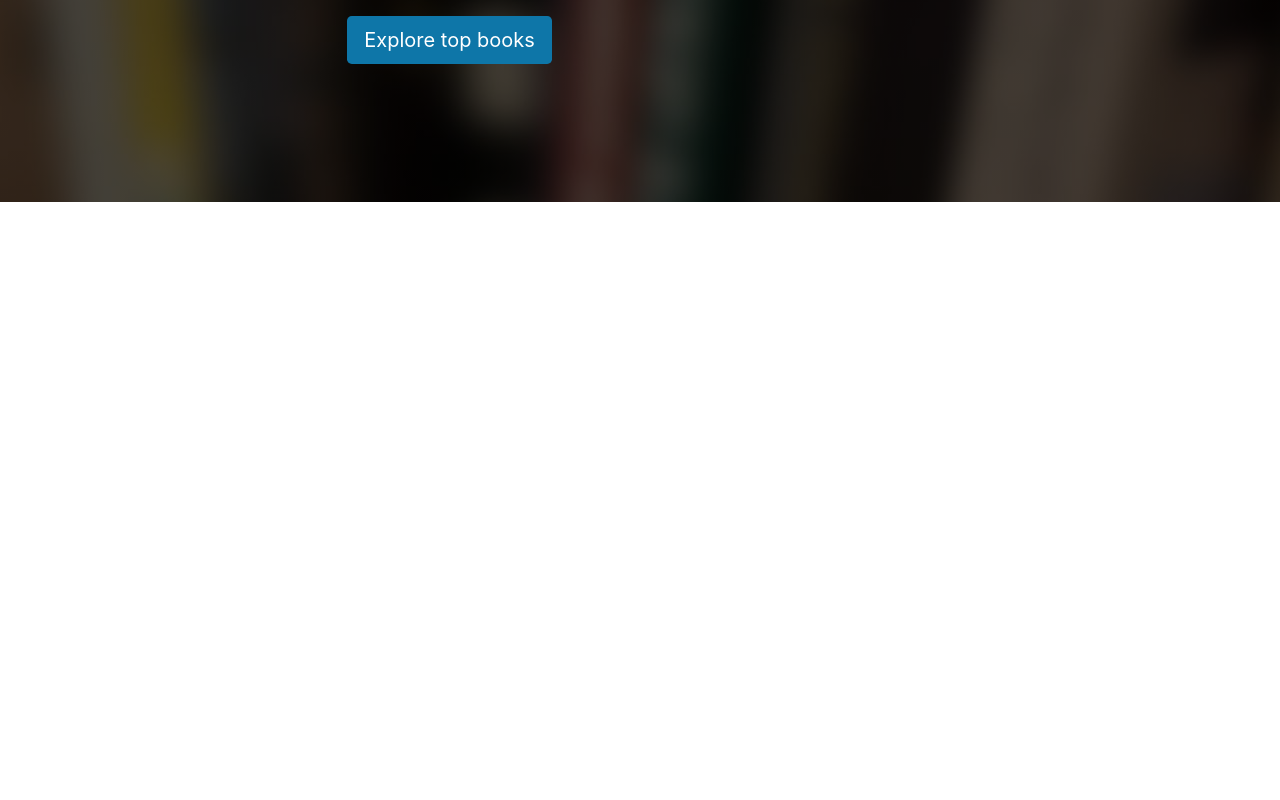
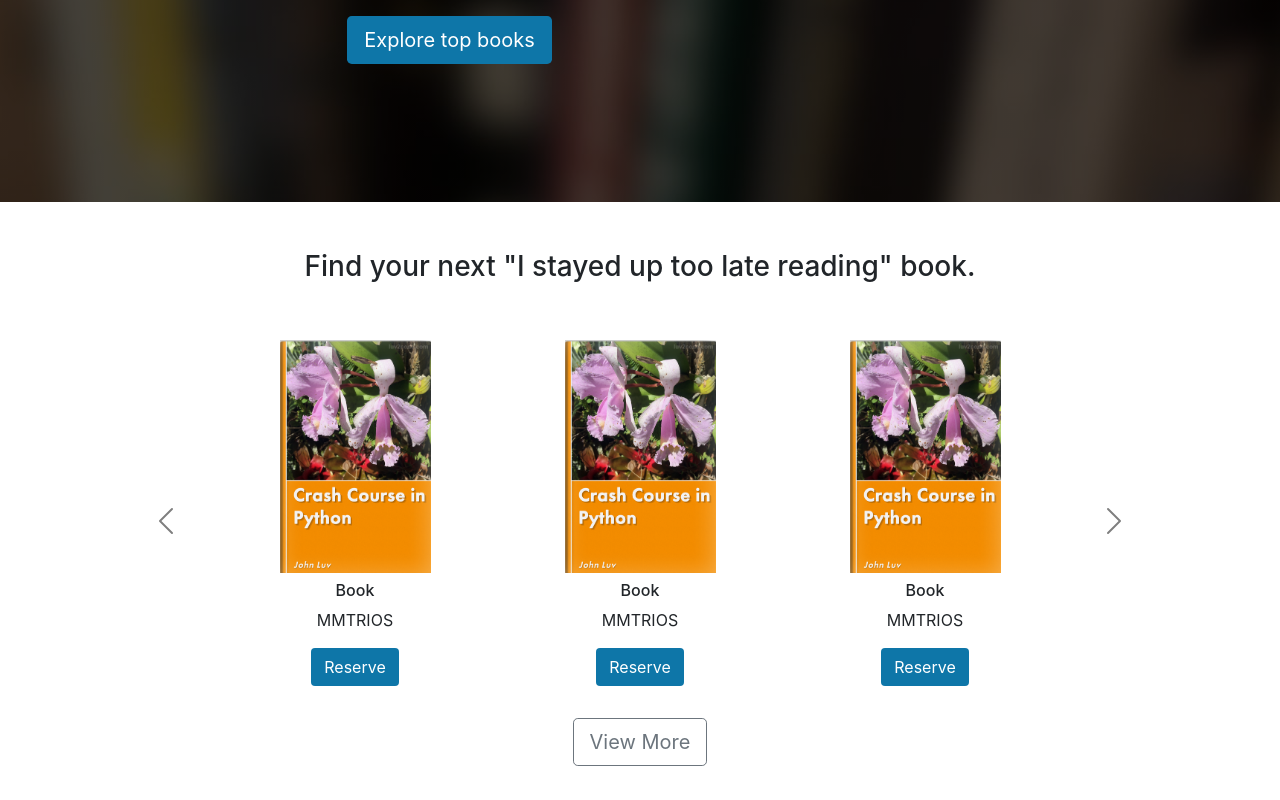
Before and after one commit to thomasxliu/library-app, a React (Create React App) app in the folder web/: page / in a window 1280 px wide. Shown: the part 276-1076 px from the top of the page. Before the commit the page ends 800 px from the top, so only its background shows below. Built offline with nearby package versions, Linux system fonts and the light colour scheme.

Commit message:
add book carousel component

```diff
--- a/web/src/App.tsx
+++ b/web/src/App.tsx
@@ -1,13 +1,15 @@
-import React from 'react';
-import './App.css';
-import { ExploreTopBooks } from './layout/HomePage/ExploreTopBooks';
-import { Navbar } from './layout/NavbarAndFooter/Navbar';
+import React from "react";
+import "./App.css";
+import { Carousel } from "./layout/HomePage/Carousel";
+import { ExploreTopBooks } from "./layout/HomePage/ExploreTopBooks";
+import { Navbar } from "./layout/NavbarAndFooter/Navbar";
 
 function App() {
   return (
     <div>
       <Navbar />
       <ExploreTopBooks />
+      <Carousel />
     </div>
   );
 }
--- /dev/null
+++ b/web/src/layout/HomePage/Carousel.tsx
@@ -0,0 +1,76 @@
+import { ReturnBook } from "./ReturnBook";
+
+export const Carousel = () => {
+  return (
+    <div className="container mt-5" style={{ height: 550 }}>
+      <div className="homepage-carousel-title">
+        <h3>Find your next "I stayed up too late reading" book.</h3>
+      </div>
+
+      <div
+        id="carouselExampleControls"
+        className="carousel carousel-dark slide mt-5 d-none d-lg-block"
+        data-bs-interval="false"
+      >
+        {/* Desktop */}
+        <div className="carousel-inner">
+          <div className="carousel-item active">
+            <div className="row d-flex justify-content-center align-items-center">
+              <ReturnBook />
+              <ReturnBook />
+              <ReturnBook />
+            </div>
+          </div>
+
+          <div className="carousel-item">
+            <div className="row d-flex justify-content-center align-items-center">
+              <ReturnBook />
+              <ReturnBook />
+              <ReturnBook />
+            </div>
+          </div>
+
+          <div className="carousel-item">
+            <div className="row d-flex justify-content-center align-items-center">
+              <ReturnBook />
+              <ReturnBook />
+              <ReturnBook />
+            </div>
+          </div>
+        </div>
+
+        <button
+          className="carousel-control-prev"
+          type="button"
+          data-bs-target="#carouselExampleControls"
+          data-bs-slide="prev"
+        >
+          <span className="carousel-control-prev-icon" aria-hidden="true" />
+          <span className="visually-hidden">Previous</span>
+        </button>
+
+        <button
+          className="carousel-control-next"
+          type="button"
+          data-bs-target="#carouselExampleControls"
+          data-bs-slide="next"
+        >
+          <span className="carousel-control-next-icon" aria-hidden="true" />
+          <span className="visually-hidden">Next</span>
+        </button>
+      </div>
+
+      {/* Mobile */}
+      <div className="d-lg-none mt-3">
+        <div className="row d-flex justify-content-center align-items-center">
+          <ReturnBook />
+        </div>
+      </div>
+      <div className="homepage-carousel-title mt-3">
+        <a className="btn btn-outline-secondary btn-lg" href="#">
+          View More
+        </a>
+      </div>
+    </div>
+  );
+};
--- a/web/src/layout/HomePage/ExploreTopBooks.tsx
+++ b/web/src/layout/HomePage/ExploreTopBooks.tsx
@@ -1,13 +1,19 @@
 export const ExploreTopBooks = () => {
   return (
-    <div className='p-5 mb-4 bg-dark header'>
+    <div className="p-5 mb-5 bg-dark header">
       <div className="container-fluid py-5 text-white d-flex justify-content-center alignitem-center">
         <div>
           <h1 className="display-5 fw-bold">Find your next adventure</h1>
           <p className="col-md-8 fs-4">Where would you like to go next?</p>
-          <a type="button" className="btn main-color btn-lg text-white" href="#">Explore top books</a>
+          <a
+            type="button"
+            className="btn main-color btn-lg text-white"
+            href="#"
+          >
+            Explore top books
+          </a>
         </div>
       </div>
     </div>
   );
-}
+};
--- /dev/null
+++ b/web/src/layout/HomePage/ReturnBook.tsx
@@ -0,0 +1,21 @@
+import React from "react";
+
+export const ReturnBook = () => {
+  return (
+    <div className="col-xs-6 col-sm-6 col-md-4 col-lg-3 mb-3">
+      <div className="text-center">
+        <img
+          src={require("./../../Images/BooksImages/book-luv2code-1000.png")}
+          width="151"
+          height="233"
+          alt="book"
+        />
+        <h6 className="mt-2">Book</h6>
+        <p>MMTRIOS</p>
+        <a className="btn main-color text-white" href="#">
+          Reserve
+        </a>
+      </div>
+    </div>
+  );
+};
--- a/web/src/layout/NavbarAndFooter/Navbar.tsx
+++ b/web/src/layout/NavbarAndFooter/Navbar.tsx
@@ -2,26 +2,40 @@ export const Navbar = () => {
   return (
     <nav className="navbar navbar-expand-lg navbar-dark main-color py-3">
       <div className="container-fluid">
-        <span className='navbar-brand'>MMTRIOS Library</span>
-        <button className="navbar-toggler" type='button' data-bs-toggle='collapse' data-bs-target='#navbarNavDropdown' aria-controls='navbarNavDropdown' aria-expanded='false' aria-label='Toggle Navigation'>
-          <span className="navbar-toggler-icon"></span>
+        <span className="navbar-brand">MMTRIOS Library</span>
+        <button
+          className="navbar-toggler"
+          type="button"
+          data-bs-toggle="collapse"
+          data-bs-target="#navbarNavDropdown"
+          aria-controls="navbarNavDropdown"
+          aria-expanded="false"
+          aria-label="Toggle Navigation"
+        >
+          <span className="navbar-toggler-icon" />
         </button>
-        <div className='collapse navbar-collapse' id='navbarNavDropdown'>
-          <ul className='navbar-nav'>
-            <li className='nav-item'>
-              <a className='nav-link' href='#'>Home</a>
+        <div className="collapse navbar-collapse" id="navbarNavDropdown">
+          <ul className="navbar-nav">
+            <li className="nav-item">
+              <a className="nav-link" href="#">
+                Home
+              </a>
             </li>
-            <li className='nav-item'>
-              <a className='nav-link' href='#'>Search Books</a>
+            <li className="nav-item">
+              <a className="nav-link" href="#">
+                Search Books
+              </a>
             </li>
           </ul>
-          <ul className='navbar-nav ms-auto'>
-            <li className='nav-item m-1'>
-              <a type='button' className='btn btn-outline-light' href='#'>Sign in</a>
+          <ul className="navbar-nav ms-auto">
+            <li className="nav-item m-1">
+              <a type="button" className="btn btn-outline-light" href="#">
+                Sign in
+              </a>
             </li>
           </ul>
         </div>
       </div>
     </nav>
   );
-}
+};
```
